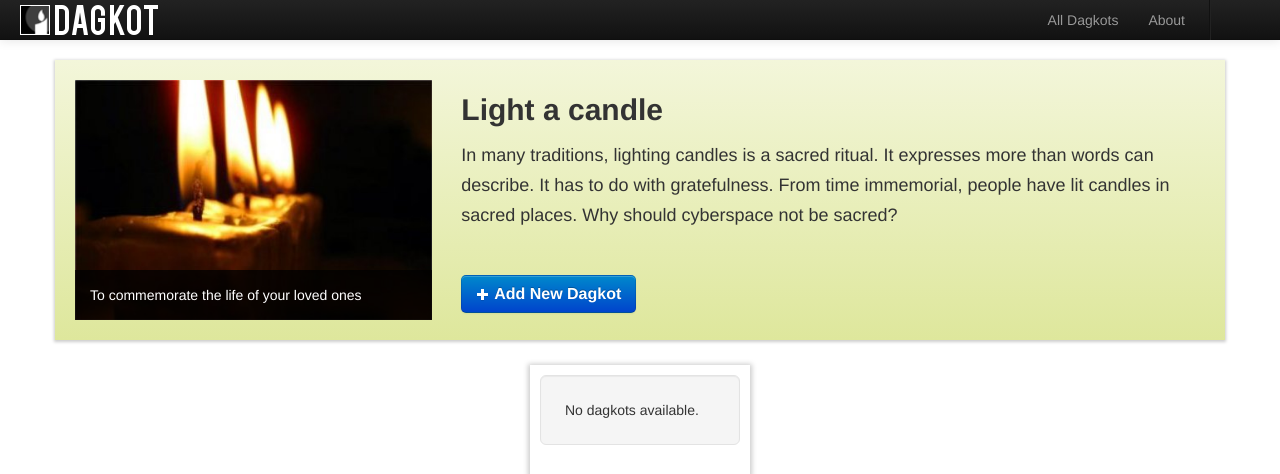
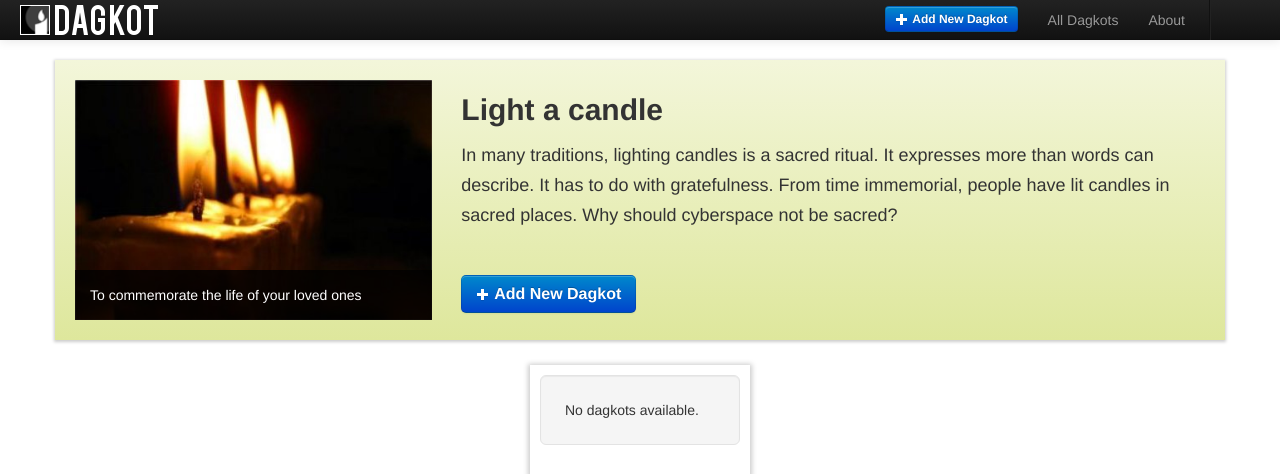
Before and after one commit to PeithVergil/dagkot, a Python web app: template templates/dagkot/view-all.html in a window 1280 px wide. Shown: the top 474 px of the page. Run offline with Jinja, Linux system fonts and the light colour scheme; the template is opened without the code that fills it, so the values that code supplies are empty; style sheets or scripts are compiled from the project's sources; some libraries are stand-ins or nearby versions.

Commit message:
Added a button in the navbar for adding new dagkots.

```diff
--- a/less/style.less
+++ b/less/style.less
@@ -41,8 +41,19 @@
 	}
 }
 
-.navbar .brand {
-	padding: 5px 20px;
+.navbar {
+	.brand {
+		padding: 5px 20px;
+	}
+
+	.btn-add-new-dagkot {
+		padding-left: 15px;
+		padding-right: 15px;
+
+		a {
+			font-weight: bold;
+		}
+	}
 }
 
 #content {
--- a/templates/base.html
+++ b/templates/base.html
@@ -97,6 +97,12 @@
                   </li>
                 {% endif %}
               </ul>
+              <div class="pull-right btn-add-new-dagkot">
+                <a class="btn btn-small btn-primary" href="{{ uri_for('add') }}">
+                  <i class="icon-plus icon-white"></i>
+                  Add New Dagkot
+                </a>
+              </div>
             </div><!--/.nav-collapse -->
           </div>
         </div>
```
